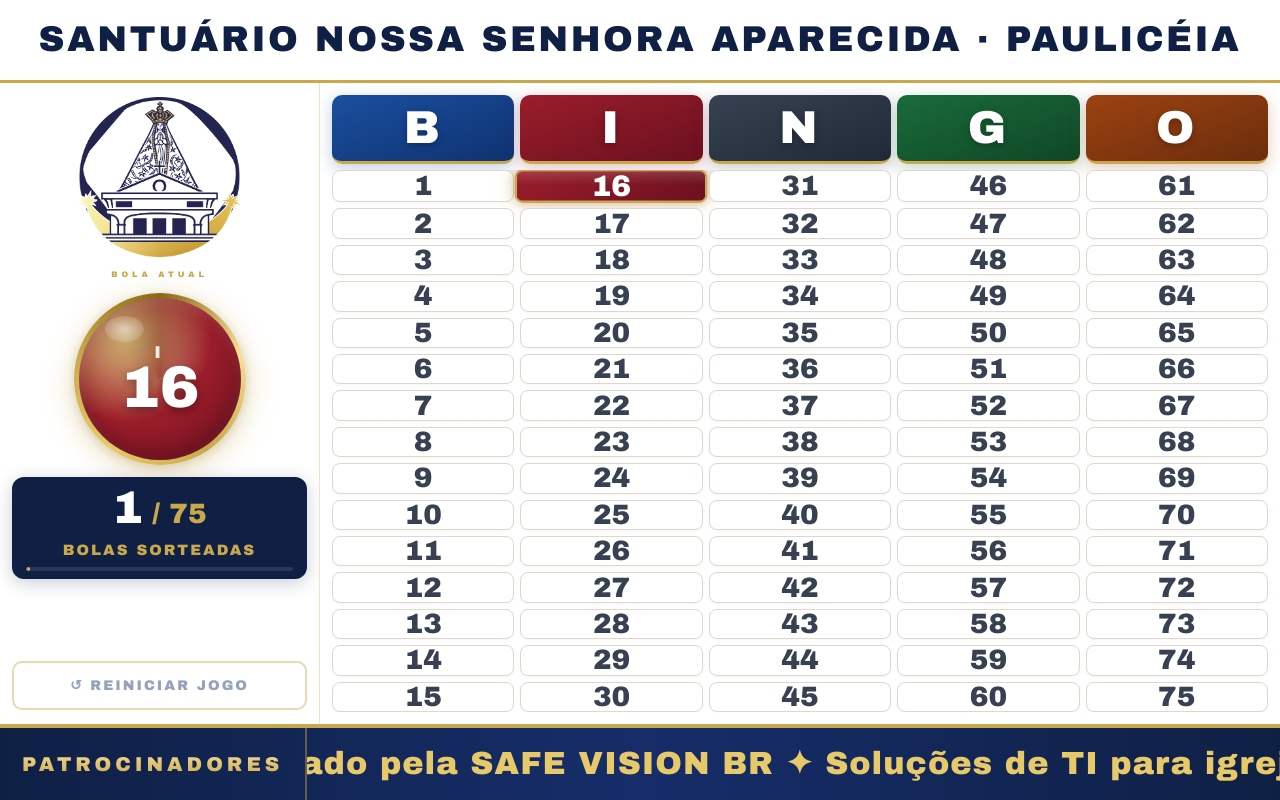
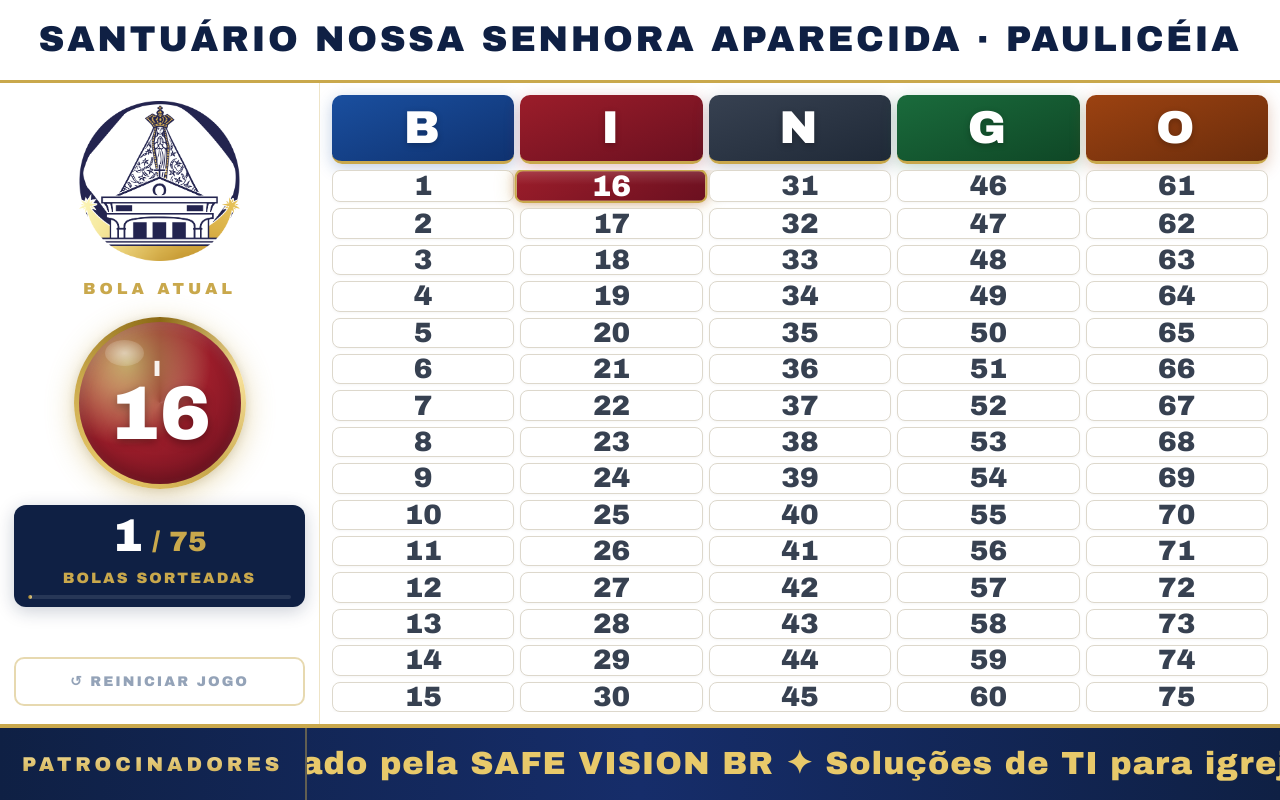
Before and after one commit to andre95luis/bingo-santuario-nsa-pauliceia, a Next.js app: page / in a window 1280 px wide. Both pictures are taken after a click on the button "16". Built offline with nearby package versions, Linux system fonts and the light colour scheme.

Commit message:
bigger BOLA ATUAL label, bigger letter/number inside ball, better spacing

```diff
--- a/app/page.tsx
+++ b/app/page.tsx
@@ -103,8 +103,8 @@ export default function BingoPage() {
           display: "flex",
           flexDirection: "column",
           alignItems: "center",
-          padding: "14px 12px",
-          gap: "12px",
+          padding: "18px 14px",
+          gap: "16px",
           overflow: "hidden",
         }}>
 
@@ -117,7 +117,7 @@ export default function BingoPage() {
             priority
           />
 
-          <div style={{ fontSize: "8px", color: G.mid, letterSpacing: "4px", fontWeight: 700 }}>
+          <div style={{ fontSize: "clamp(12px, 1.3vw, 16px)", color: G.mid, letterSpacing: "4px", fontWeight: 700 }}>
             BOLA ATUAL
           </div>
 
@@ -154,10 +154,10 @@ export default function BingoPage() {
                     background: "radial-gradient(ellipse, rgba(255,255,255,0.52) 0%, transparent 100%)",
                     pointerEvents: "none",
                   }} />
-                  <span style={{ color: "rgba(255,255,255,0.88)", fontSize: "clamp(10px, 1.4vw, 17px)", fontWeight: 900, letterSpacing: "5px", lineHeight: 1 }}>
+                  <span style={{ color: "rgba(255,255,255,0.92)", fontSize: "clamp(14px, 1.8vw, 22px)", fontWeight: 900, letterSpacing: "6px", lineHeight: 1 }}>
                     {lastLetter}
                   </span>
-                  <span style={{ color: "white", fontSize: "clamp(30px, 4.6vw, 60px)", fontWeight: 900, lineHeight: 0.9, textShadow: "0 3px 10px rgba(0,0,0,0.35)" }}>
+                  <span style={{ color: "white", fontSize: "clamp(40px, 6vw, 76px)", fontWeight: 900, lineHeight: 0.9, textShadow: "0 3px 10px rgba(0,0,0,0.35)" }}>
                     {lastBall}
                   </span>
                 </>
```
